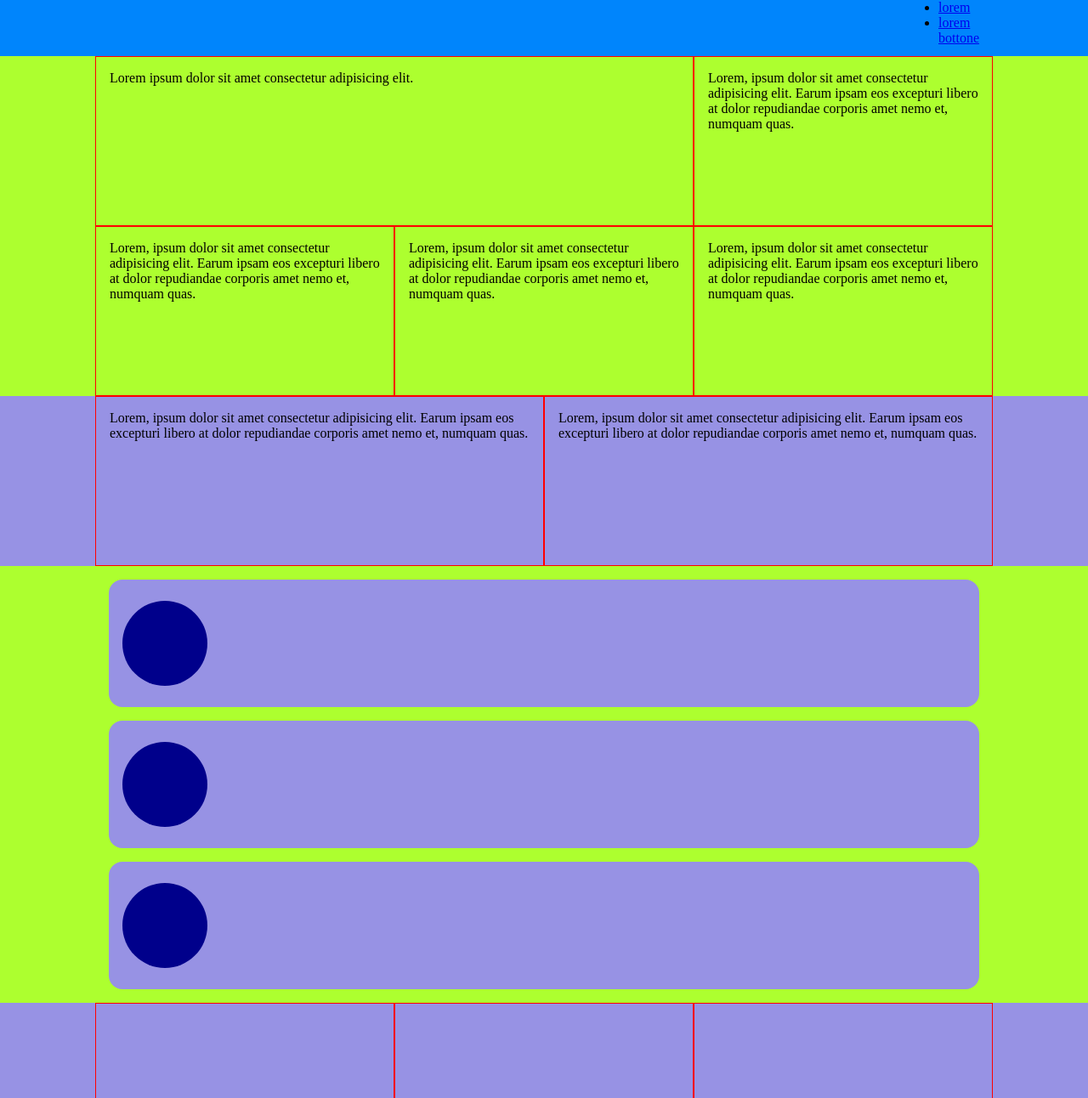
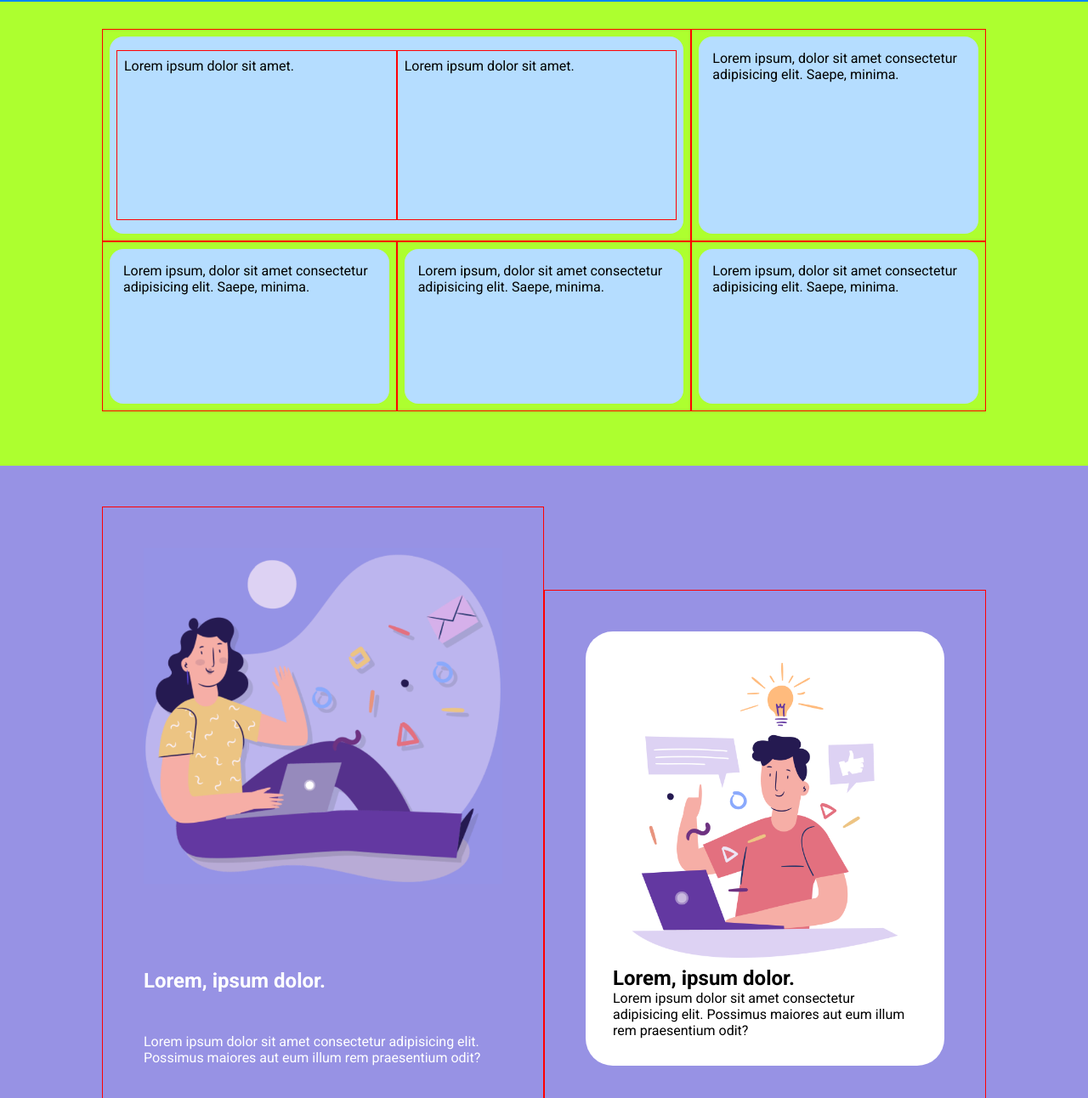
Before and after one commit to Iara1996/htmlcss-responsive-layout, a plain HTML site: page index.html in a window 1280 px wide. Shown: the part 66-1358 px from the top of the page at 85% size. Drawn offline with Linux system fonts and the light colour scheme.

Commit message:
fix planning

```diff
--- a/STYLE.CSS
+++ b/STYLE.CSS
@@ -17,6 +17,11 @@
     --res-secondary: #b5ddff;
 }
 
+body
+{
+    font-family: 'Roboto', sans-serif;
+}
+
 
 /* #endregion common */
 
@@ -28,16 +33,33 @@
     margin: auto;
 }
 
+.container-sm
+{
+    width: 80%;
+    max-width: 600px;
+    margin: auto;
+}
+
 .row
 {
     display: flex;
     flex-wrap: wrap;
-    margin: 0 -1rem;
+    margin: 0 -0.5rem;
 }
 
 .d_flex
 {
     display: flex;
+}
+
+.align_items_center
+{
+    align-items: end;
+}
+
+.align_items_end
+{
+    align-items: end;
 }
 
 .justify_content_between
@@ -47,7 +69,7 @@
 
 [class^="col-"]
 {
-    padding: 1rem;
+    padding: 0.5rem;
 }
 
 .col-4
@@ -69,7 +91,64 @@
 {
     width: 100%;
 }
+
+.p_12
+{
+    padding: 3rem;
+}
+
+.py_12
+{
+    padding-top: 3rem;
+    padding-bottom: 3rem;
+}
+
+.inline_menu
+{
+    list-style: none;
+    display: flex;
+    gap: 0.25rem;
+}
+
+a
+{
+    text-decoration: none;
+}
+
+.text_white
+{
+    color: var(--res-white);
+}
+
+
+.btn
+{
+    display: inline-block;
+    background-color: transparent;
+    border: none;
+    padding: 0.25rem 0.5rem;
+    border-radius: 1rem;
+    margin: 0.25rem;
+}
+
+.btn_light
+{
+    background-color: var(--res-white);
+    color: var(--res-black);
+}
+
+.bg_secondary
+{
+    background-color: var(--res-secondary);
+}
+
+img
+{
+    max-width: 100%;
+}
+
 /* #endregion utility */
+
 
 /* #region debug */
 
@@ -108,15 +187,83 @@ header
 {
     background-color: var(--res-primary);
     padding: 0.75rem 0;
+    color: var(--res-white);
 }
+
+.menu .dekstop
+{
+    display: none;
+    align-items: center;
+
+    & ul a
+    {
+        text-decoration: none;
+        color: var(--res-white);
+    }
+}
+
+
 
 /* #endregion header */
 
 /* #region main */
 
+.demo_banner
+{
+    padding-top: 2rem;
+    padding-bottom: 4rem;
+    & .card
+    {
+        min-height: 100%;
+        border-radius: 1rem;
+        padding: 1rem;
+    }
+}
+
+.planning
+{
+    padding: 3rem 0;
+    & .card.left
+    {
+        & img
+        {
+            margin-bottom: 3rem;
+        }
+    }
+
+    & .card.right
+    {
+        background-color: var(--res-white);
+        border-radius: 2rem;
+        padding: 2rem;
+    }
+
+}
+
 .planning, .benefits
 {
     background-color: var(--res-accent);
+}
+
+.testimonials
+{
+    & .testimonials_intro_text
+    {
+        text-align: center;
+        padding: 2rem 0;
+
+        & h5
+        {
+            margin: 1rem 0;
+        }
+
+        & h2
+        {
+            color: var(--res-accent);
+        }
+    }
+
+
 }
 
 .testimonials .card
@@ -135,11 +282,13 @@ header
     aspect-ratio: 1;
     border-radius: 100%;
     flex-shrink: 0; /* in questo modo il cerchio  non si restringe quanto mettiamo il testo */
+    object-fit: cover;
 
 }
 .testimonials .text
 {
     padding: 1 rem;
+    color: var(--res-white);
 }
 
 /* #endregion main*/
@@ -148,12 +297,25 @@ header
 footer
 {
     background-color: var(--res-dark);
+    color: var(--res-white);
 }
 /* #endregion footer */
 
 /* #region responsive */
 @media screen and (min-width: 768px)
 {
+    .menu .dekstop
+    {
+        display: flex;
+
+    }
+
+    .menu .mobile
+    {
+        display: none;
+    }
+
+
    .col-md-4
    {
     width: calc(100%/12*4);
--- a/index.html
+++ b/index.html
@@ -36,31 +36,53 @@
         <section class="demo_banner">
             <div class="container">
                 <div class="row">
-                    <div class="col-12 col-md-8">Lorem ipsum dolor sit amet consectetur adipisicing elit.
+                    <div class="col-12 col-md-8">
+                        <div class="card bg_secondary">
+                            <div class="row">
+                                <div class="col-12 col-lg-6">Lorem ipsum dolor sit amet.</div>
+                                <div class="col-12 col-lg-6">Lorem ipsum dolor sit amet.</div>
+                            </div>
+                        </div>
                     </div>
                     <div class="col-12 col-md-4">
-                    Lorem, ipsum dolor sit amet consectetur adipisicing elit. Earum ipsam eos excepturi libero at dolor repudiandae corporis amet nemo et, numquam quas.
+                        <div class="card bg_secondary">Lorem ipsum, dolor sit amet consectetur adipisicing elit. Saepe, minima.
+                        </div>
                     </div>
                     <div class="col-12 col-md-4">
-                    Lorem, ipsum dolor sit amet consectetur adipisicing elit. Earum ipsam eos excepturi libero at dolor repudiandae corporis amet nemo et, numquam quas.
+                        <div class="card bg_secondary">Lorem ipsum, dolor sit amet consectetur adipisicing elit. Saepe, minima.
+                        </div>
                     </div>
                     <div class="col-12 col-md-4">
-                    Lorem, ipsum dolor sit amet consectetur adipisicing elit. Earum ipsam eos excepturi libero at dolor repudiandae corporis amet nemo et, numquam quas.
+                        <div class="card bg_secondary">Lorem ipsum, dolor sit amet consectetur adipisicing elit. Saepe, minima.
+                        </div>
                     </div>
                     <div class="col-12 col-md-4">
-                    Lorem, ipsum dolor sit amet consectetur adipisicing elit. Earum ipsam eos excepturi libero at dolor repudiandae corporis amet nemo et, numquam quas.
+                        <div class="card bg_secondary">Lorem ipsum, dolor sit amet consectetur adipisicing elit. Saepe, minima.
+                        </div>
                     </div>
                 </div>
             </div>
         </section>
         <section class="planning">
             <div class="container">
-                <div class="row">
-                    <div class="col-12 col-lg-6">
-                    Lorem, ipsum dolor sit amet consectetur adipisicing elit. Earum ipsam eos excepturi libero at dolor repudiandae corporis amet nemo et, numquam quas.
+                <div class="row align_items_end">
+                    <div class="col-12 col-lg-6 text_white p_12">
+                        <div class="card left">
+                            <img src="./img/planning1.png" alt="planning 1">
+                            <h2 class="py_12">Lorem, ipsum dolor.</h2>
+                            <p>Lorem ipsum dolor sit amet consectetur adipisicing elit. Possimus maiores aut eum illum rem praesentium odit?
+                            </p>
+                        </div>
+
                     </div>
-                    <div class="col-12 col-lg-6">
-                    Lorem, ipsum dolor sit amet consectetur adipisicing elit. Earum ipsam eos excepturi libero at dolor repudiandae corporis amet nemo et, numquam quas.
+                    <div class="col-12 col-lg-6 p_12">
+                        <div class="card right">
+                            <img src="./img/planning2.png" alt="planning 2">
+                            <h2>Lorem, ipsum dolor.</h2>
+                            <p>Lorem ipsum dolor sit amet consectetur adipisicing elit. Possimus maiores aut eum illum rem praesentium odit?
+                            </p>
+                        </div>
+
                     </div>
                 </div>
             </div>
@@ -68,17 +90,19 @@
         <section class="testimonials">
             <div class="container">
                 <div class="testimonials_intro_text">
+                    <h5 class="text_uppercase">TESTIMONIALS</h5>
+                    <h2>We are commited to expert partners</h2>
                 </div>
                 <div class="card d_flex">
-                    <div class="avatar"></div>
+                    <img src="./img/testimonial1.jpg" class="avatar">
                     <div class="text"></div>
                 </div>
                 <div class="card d_flex">
-                    <div class="avatar"></div>
+                    <img src="./img/testimonial2.jpg" class="avatar">
                     <div class="text"></div>
                 </div>
                 <div class="card d_flex">
-                    <div class="avatar"></div>
+                    <img src="./img/testimonial3.jpg" class="avatar">
                     <div class="text"></div>
                 </div>
             </div>
```
